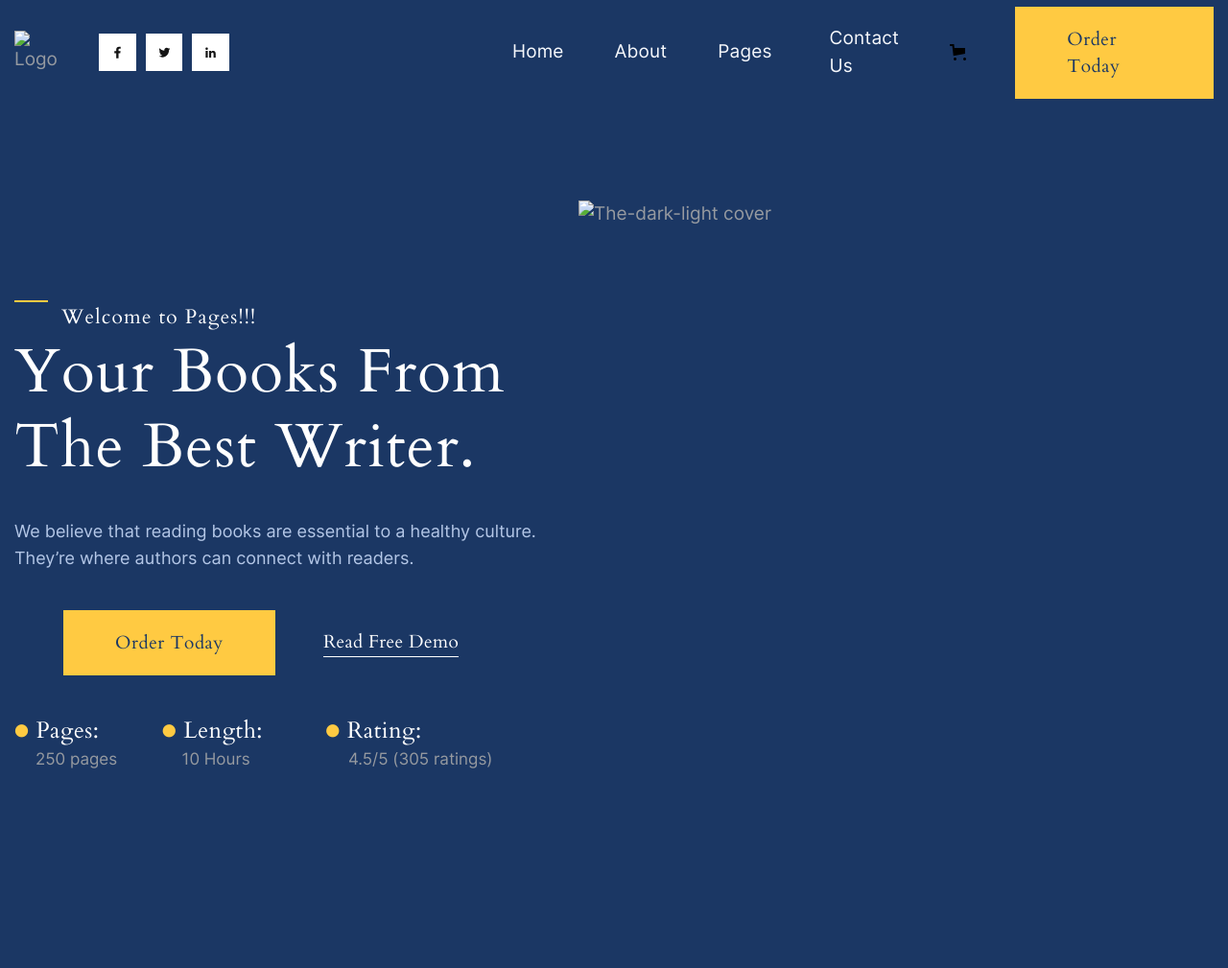
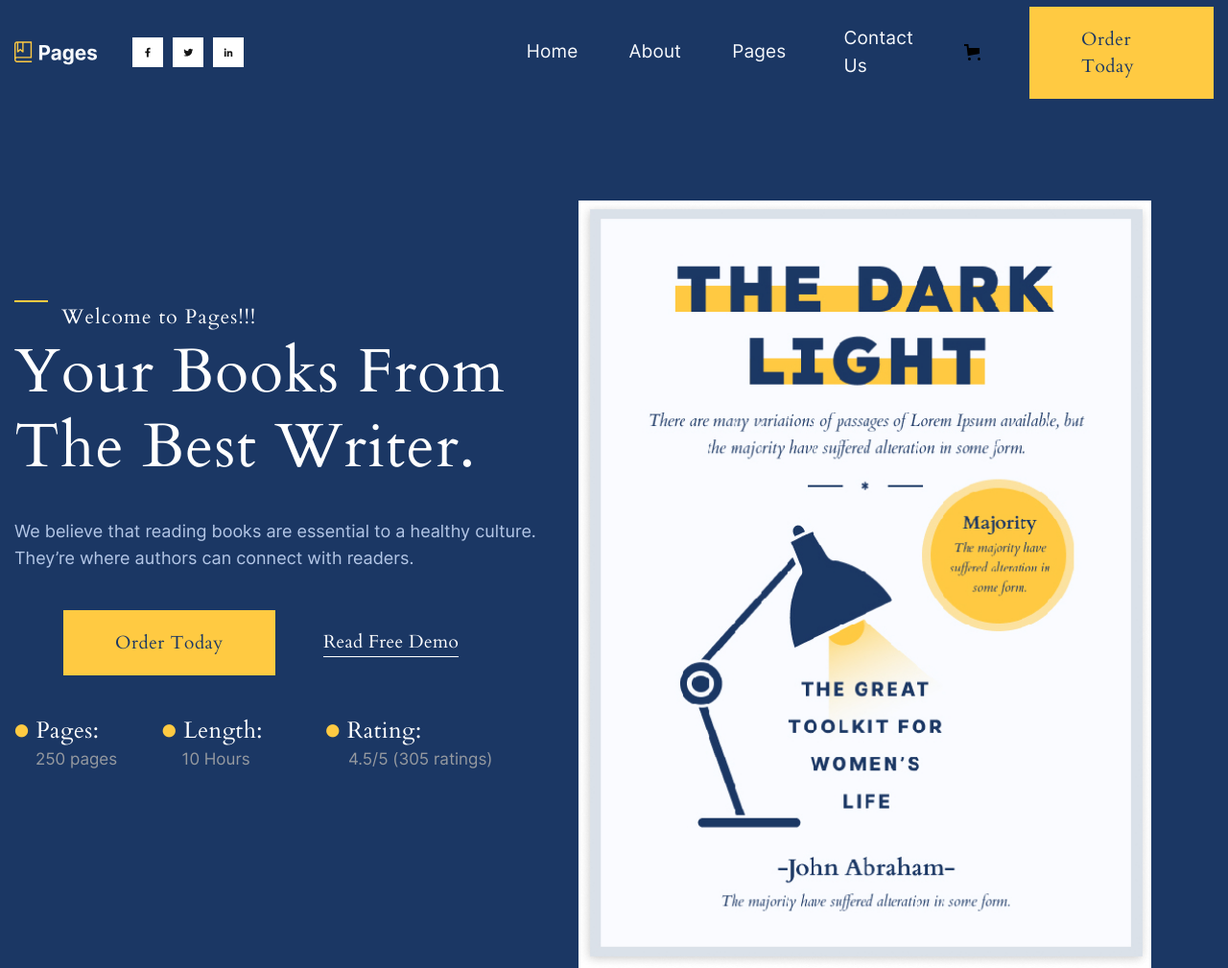
Before and after one commit to NadezhdaJS/Book-landing-page, a plain HTML site: page index.html in a window 1280 px wide. Shown: the whole page at 96% size. Drawn offline with Linux system fonts and the light colour scheme; the site is published under a folder, as on GitHub Pages, so addresses that start at the root find nothing.

Commit message:
improve: images

```diff
--- a/index.html
+++ b/index.html
@@ -11,7 +11,7 @@
 		<header class="header ">
     <div class="header__social-media __container">
         <div class="logo">
-            <img src="/img/logo.svg" alt="Logo">
+            <img src="img/logo.svg" alt="Logo">
         </div>
         <div class= "header__social-media-icons">
            <a href="#" class="header__social-media-links"> <img src="img/header/facebook.svg" alt="facebook"></a>
@@ -90,7 +90,7 @@
     </div>
 
 
-    <img src="/img/main-book/The-dark-light-big.jpg" alt="The-dark-light cover" class="big-book-cover">
+    <img src="img/main-book/The-dark-light-big.jpg" alt="The-dark-light cover" class="big-book-cover">
 </div>
 </section>
 		</main>
```
